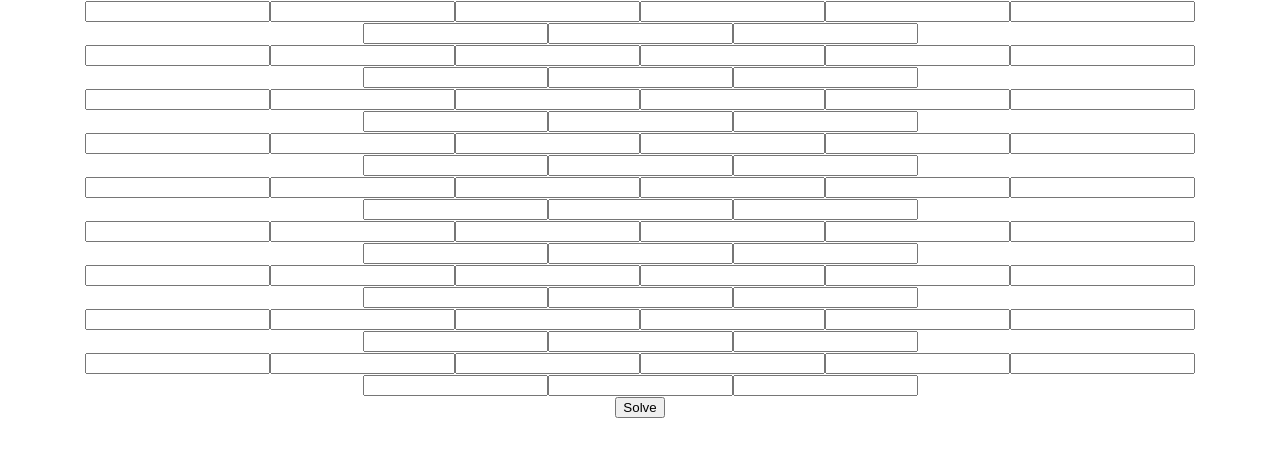
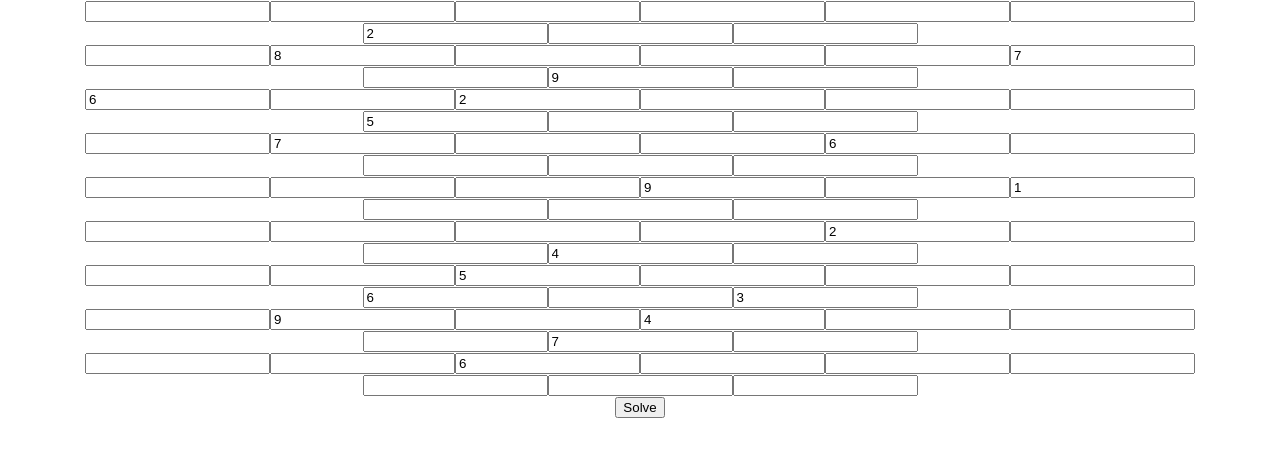
Before and after one commit to Sl1pperYY/react-learning-day, a React (Create React App) app: page / in a window 1280 px wide. Shown: the top 456 px of the page. Built offline with nearby package versions, Linux system fonts and the light colour scheme.

Commit message:
add test sudoku

```diff
--- a/src/App.tsx
+++ b/src/App.tsx
@@ -9,9 +9,21 @@ function App() {
     eventBus.dispatch('solveButtonClicked');
   }
 
+  const values = [
+    [0,0,0,0,0,0,2,0,0],
+    [0,8,0,0,0,7,0,9,0],
+    [6,0,2,0,0,0,5,0,0],
+    [0,7,0,0,6,0,0,0,0],
+    [0,0,0,9,0,1,0,0,0],
+    [0,0,0,0,2,0,0,4,0],
+    [0,0,5,0,0,0,6,0,3],
+    [0,9,0,4,0,0,0,7,0],
+    [0,0,6,0,0,0,0,0,0],
+  ];
+
   return (
     <div className="App">
-      <GridComponent />
+      <GridComponent values={values}/>
       <button onClick={handleOnClick}>Solve</button>
     </div>
   );
--- a/src/components/GridComponent/GridComponent.tsx
+++ b/src/components/GridComponent/GridComponent.tsx
@@ -3,34 +3,27 @@ import React, { useState } from 'react';
 import './GridComponent.css';
 import { EventBus } from '../../lowlevel/EventBus';
 
+type Props = {
+    values: number[][]
+}
 
-const Grid: React.FC = () => {
+const Grid: React.FC<Props> = ({ values }) => {
     const n = 9;
-    const [grid, setGrid] = useState(Array.from({length: n},()=> Array.from({length: n}, () => 0)));
+    const [grid, setGrid] = useState(values/*Array.from({length: n},()=> Array.from({length: n}, () => 0))*/);
     const eventBus: EventBus = EventBus.getInstance();
 
     eventBus.register('solveButtonClicked', () => {
-        setGrid([
-            [0,0,0,0,0,0,2,0,0],
-            [0,8,0,0,0,7,0,9,0],
-            [6,0,2,0,0,0,5,0,0],
-            [0,7,0,0,6,0,0,0,0],
-            [0,0,0,9,0,1,0,0,0],
-            [0,0,0,0,2,0,0,4,0],
-            [0,0,5,0,0,0,6,0,3],
-            [0,9,0,4,0,0,0,7,0],
-            [0,0,6,0,0,0,0,0,0],
-        ])
         solve();
+
+        console.log(grid);
+        console.log("VEGE");
     });
 
     const solve = (): boolean => {
         const emptyCell = findEmptyCell();
         const [row, col] = emptyCell;
-
         if (row !== -1) {
             for(let i = 1; i < 10; i++) {
-                console.log(isAllowed(row, col, i));
                 if(isAllowed(row, col, i)) {
                     let copy = [...grid];
                     copy[row][col] = i;
@@ -40,9 +33,9 @@ const Grid: React.FC = () => {
                         return true
                     }
 
-                    copy = [...grid];
-                    copy[row][col] = 0;
-                    setGrid(copy);
+                    let copy2 = [...grid];
+                    copy2[row][col] = 0;
+                    setGrid(copy2);
                 }
             }
             return false;
@@ -62,7 +55,6 @@ const Grid: React.FC = () => {
     }
 
     const isAllowed = (rowIndex: number, colIndex: number, value: number) => {
-        console.log(isAllowedInCol(colIndex, value),isAllowedInRow(rowIndex, value),isAllowedInBox(rowIndex, colIndex, value))
         return isAllowedInCol(colIndex, value) && isAllowedInRow(rowIndex, value) && isAllowedInBox(rowIndex, colIndex, value)
     }
 
@@ -100,8 +92,6 @@ const Grid: React.FC = () => {
         let copy = [...grid];
         copy[row][column] = newValue;
         setGrid(copy);
-
-        console.log(grid);
     }
 
     return(
```
